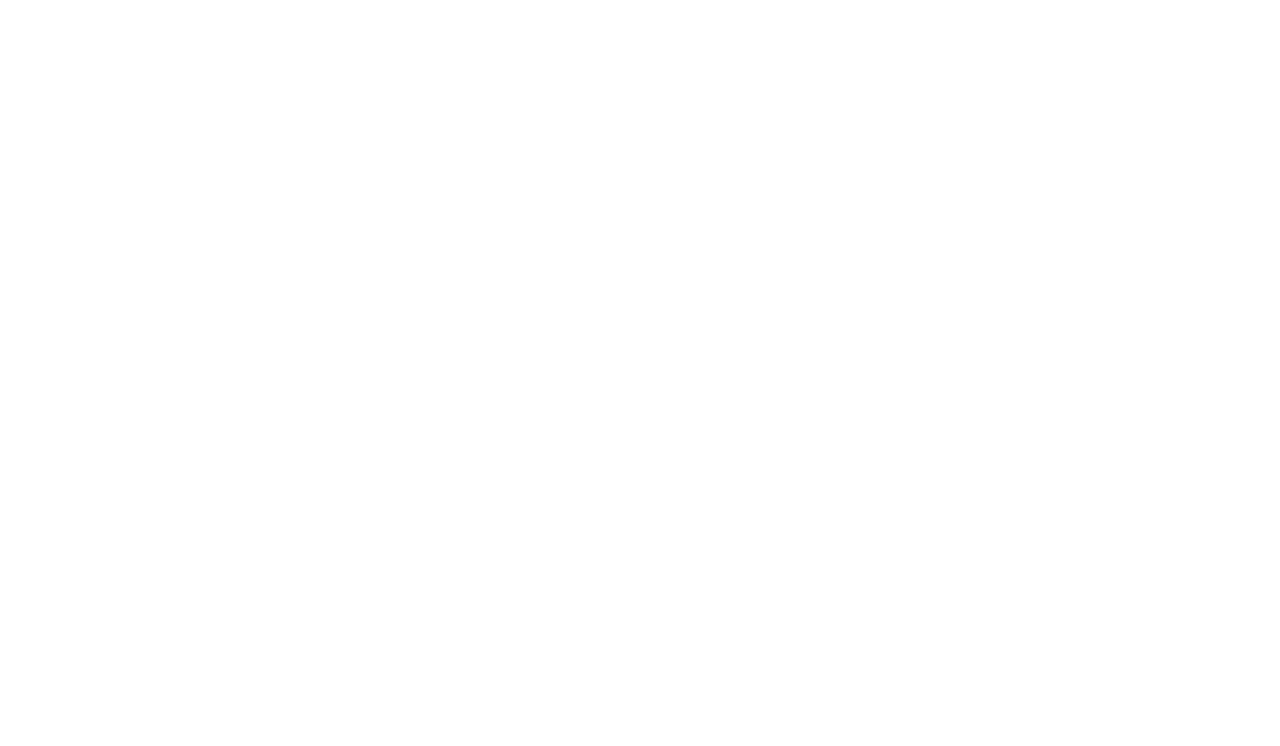
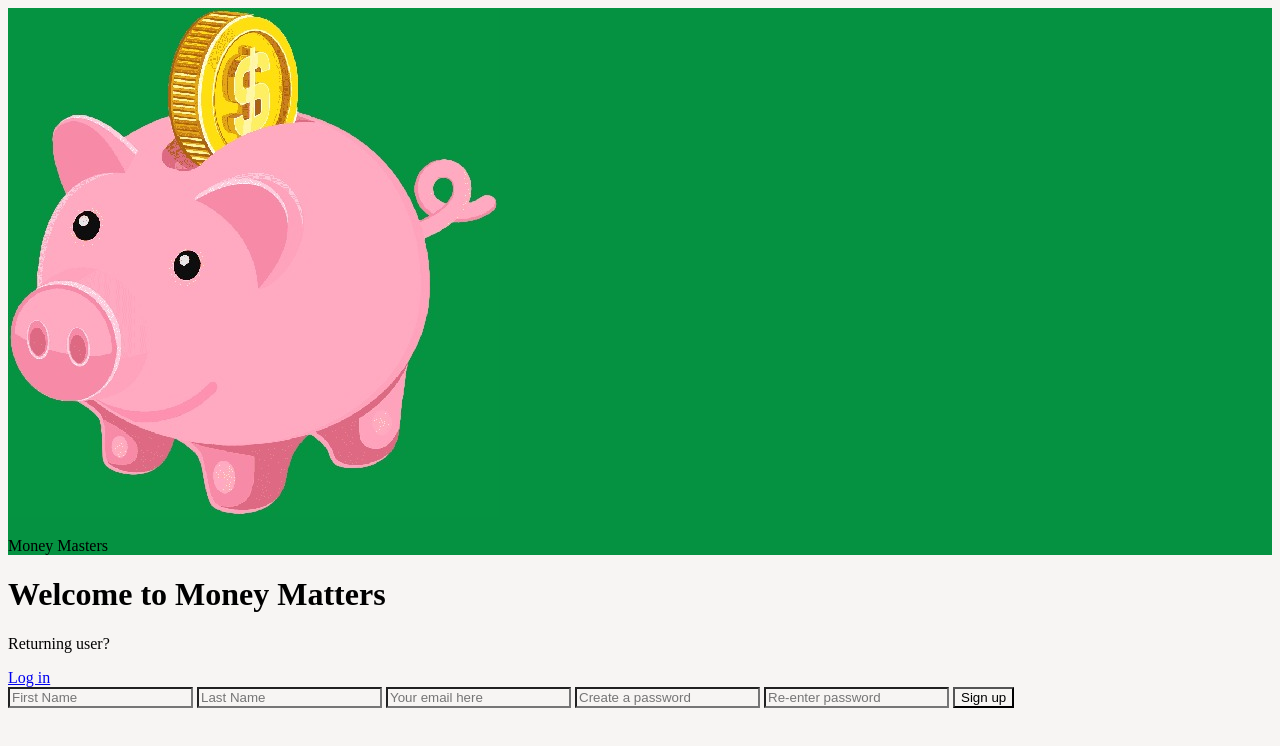
Before and after one commit to carlosra0345/TAMUHACK-2023, a plain HTML site: page signup.html in a window 1280 px wide. Drawn offline with Linux system fonts and the light colour scheme.

Commit message:
started work on the signup page

```diff
--- a/signup.html
+++ b/signup.html
@@ -4,9 +4,31 @@
     <meta charset="UTF-8">
     <meta http-equiv="X-UA-Compatible" content="IE=edge">
     <meta name="viewport" content="width=device-width, initial-scale=1.0">
-    <title>Sign Up</title>
+    <link rel="stylesheet" href="signupStyle.css"> <!--CSS stylesheet-->
+    <title>Money Masters SignUp</title>
 </head>
 <body>
+    <div class="logo">
+        <img class="image-logo" src="site_logo.jpg" alt="An image featuring a cartoon piggy bank">
+        <p class="logo-text">Money Masters</p>
+    </div>
 
+    <h1 class="welcome-header">Welcome to Money Matters </h1>
+    <p class="returning-user-prompt">Returning user?</p>
+    <a href="login.html" class="login-anchor">Log in</a>
+
+    <form class="form-section">
+        <!--input information for client-->
+        <input id="first-name" type="text" placeholder="First Name" autocomplete="off" required>
+        <input id="last-name" type="text" placeholder="Last Name" autocomplete="off" required>
+        <input id="email-address" type="email" placeholder="Your email here" autocomplete="off" required>
+        <input id="password" type="password" placeholder="Create a password" autocomplete="off" required>
+        <input id="reaffirm-password" type="password" placeholder="Re-enter password" autocomplete="off" required>
+
+        <!--Submission button-->
+        <button id="submit-button" type="submit">Sign up</button>
+
+
+    </form>
 </body>
 </html>
--- /dev/null
+++ b/signupStyle.css
@@ -0,0 +1,11 @@
+*{
+    background-color : #F7F5F3;
+}
+
+.logo{
+    background-color : #059241;
+}
+
+.logo-text{
+    background-color : #059241;
+}
```
Also changed, not shown: login.html (+5 -5 lines), signupScript.js (added).
